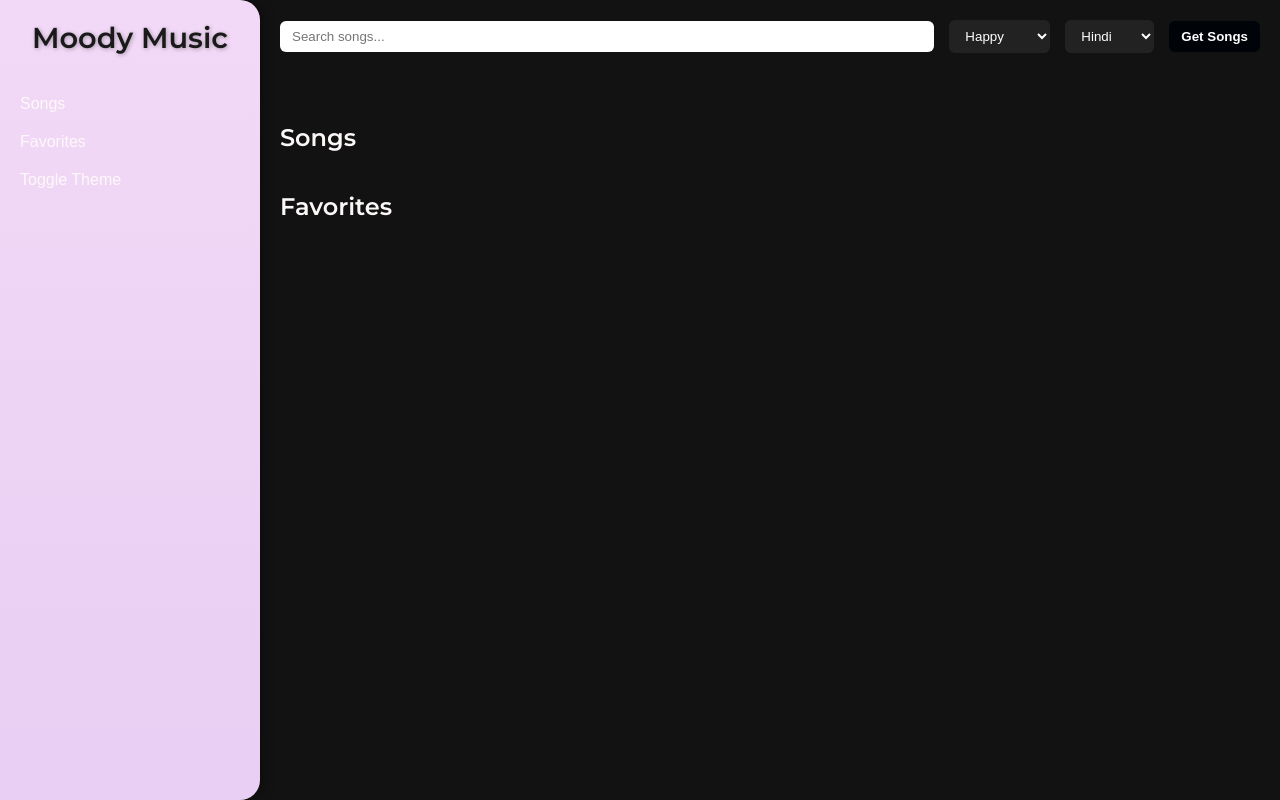
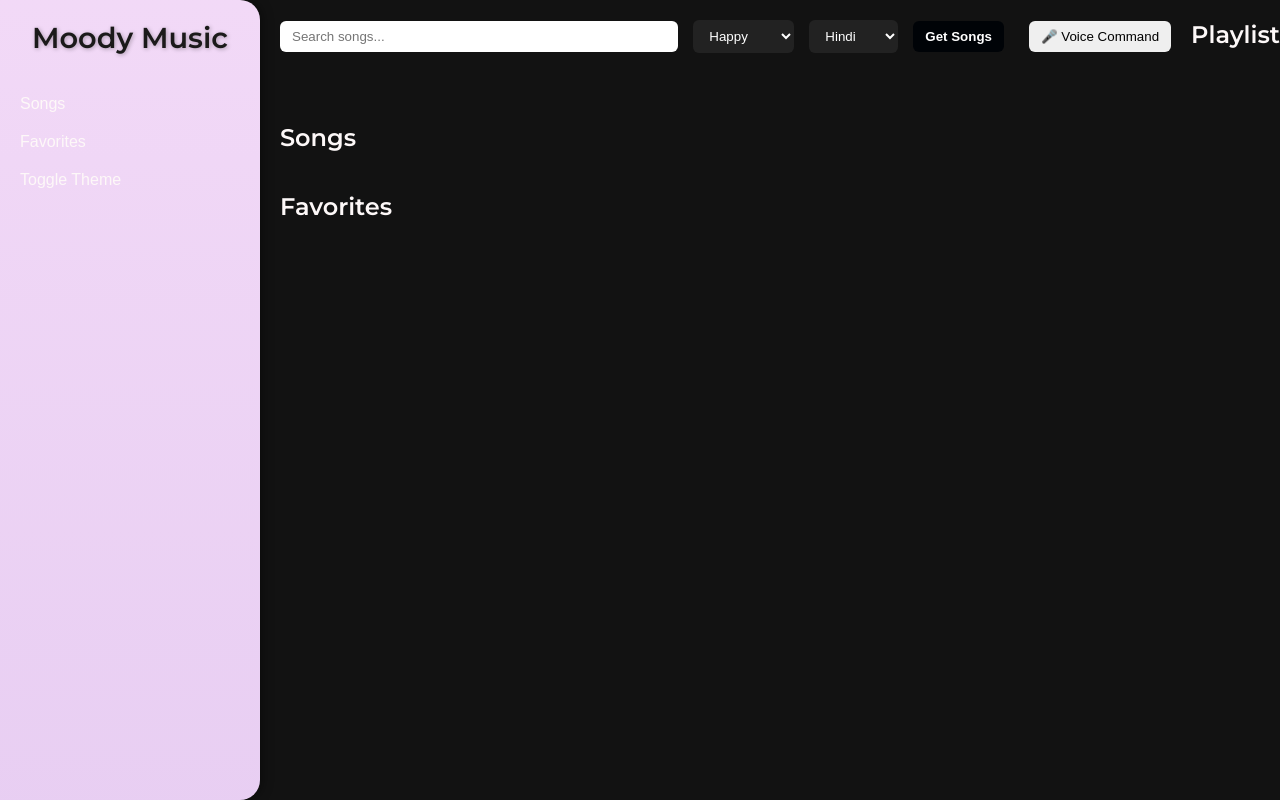
Before and after one commit to AboliSontakke/Moody-Music-Player, a Flask app: page / in a window 1280 px wide. Run offline with Flask 3, Linux system fonts and the light colour scheme.

Commit message:
Updated Moody Music Player: added search, playlist, and voice command features

```diff
--- a/templates/index.html
+++ b/templates/index.html
@@ -284,6 +284,100 @@
   <h2>Favorites</h2>
   <div class="favorites-list" id="favorites"></div>
 </div>
+<!-- Add after Favorites section -->
+<h2>Playlist</h2>
+<div class="playlist-list" id="playlist"></div>
+
+<script>
+// PLAYLIST SETUP
+const playlist = [];
+
+function addToPlaylist(card){
+  if(!playlist.includes(card.dataset.id)){
+    playlist.push(card.dataset.id);
+    renderPlaylist();
+  }
+}
+
+function renderPlaylist(){
+  const pl = document.getElementById("playlist");
+  pl.innerHTML = "";
+  playlist.forEach(id=>{
+    const card = document.querySelector(`[data-id='${id}']`).cloneNode(true);
+    card.querySelector(".play-btn").addEventListener("click", ()=>playSong(card.dataset.id, card.dataset.title, card.dataset.artist, card.dataset.thumb));
+    card.querySelector(".heart").addEventListener("click", ()=>toggleFavorite(card, card.dataset.id));
+    pl.appendChild(card);
+  });
+}
+
+// Modify song fetch to include "Add to Playlist" button
+document.getElementById("getSongsBtn").addEventListener("click", async ()=>{
+  const mood = document.getElementById("mood").value;
+  const language = document.getElementById("language").value;
+  const response = await fetch("/get-songs", {
+    method:"POST",
+    headers:{"Content-Type":"application/json"},
+    body: JSON.stringify({mood, language})
+  });
+  const data = await response.json();
+  const songListDiv = document.getElementById("songList");
+  songListDiv.innerHTML="";
+  const quotes = {
+    happy: "Keep smiling, life is beautiful! 😊",
+    sad: "Better days are coming....Never Give Up!!🌈",
+    relaxed: "Peace begins with a breath 🌿",
+    energetic: "You are unstoppable! ⚡"
+  };
+  document.getElementById("quote").innerText = quotes[mood] || "";
+
+  if(data.songs && data.songs.length>0){
+    data.songs.forEach(song=>{
+      const card = document.createElement("div");
+      card.className="song-card";
+      card.dataset.id=song.video_id;
+      card.dataset.title=song.name;
+      card.dataset.artist=song.artist;
+      card.dataset.thumb=`https://img.youtube.com/vi/${song.video_id}/hqdefault.jpg`;
+      card.innerHTML=`
+        <img src="${card.dataset.thumb}" alt="${song.name}">
+        <div class="info">${song.name}</div>
+        <div class="subinfo">${song.artist}</div>
+        <div class="actions">
+          <button class="play-btn">Play</button>
+          <span class="heart">&#10084;</span>
+          <button class="add-playlist">➕ Playlist</button>
+        </div>`;
+      card.querySelector(".play-btn").addEventListener("click", ()=>playSong(song.video_id, song.name, song.artist, card.dataset.thumb));
+      card.querySelector(".heart").addEventListener("click", ()=>toggleFavorite(card, song.video_id));
+      card.querySelector(".add-playlist").addEventListener("click", ()=>addToPlaylist(card));
+      songListDiv.appendChild(card);
+    });
+  } else songListDiv.innerHTML="<p>No songs found.</p>";
+});
+
+// VOICE COMMAND FEATURE
+const voiceBtn = document.createElement("button");
+voiceBtn.innerText = "🎤 Voice Command";
+voiceBtn.style.marginLeft = "10px";
+document.querySelector(".controls").appendChild(voiceBtn);
+
+voiceBtn.addEventListener("click", ()=>{
+  const recognition = new (window.SpeechRecognition || window.webkitSpeechRecognition)();
+  recognition.lang = 'en-US';
+  recognition.start();
+  recognition.onresult = (e)=>{
+    const command = e.results[0][0].transcript.toLowerCase();
+    document.getElementById("searchSong").value = command;
+    document.getElementById("searchSong").dispatchEvent(new Event("input"));
+    if(command.startsWith("play")){
+      const songName = command.replace("play ","");
+      const card = [...document.querySelectorAll(".song-card")].find(c=>c.dataset.title.toLowerCase().includes(songName));
+      if(card) playSong(card.dataset.id, card.dataset.title, card.dataset.artist, card.dataset.thumb);
+    } else if(command.includes("pause") && player) player.pauseVideo();
+    else if(command.includes("resume") && player) player.playVideo();
+  };
+});
+</script>
 
 <script>
 let player;
```
